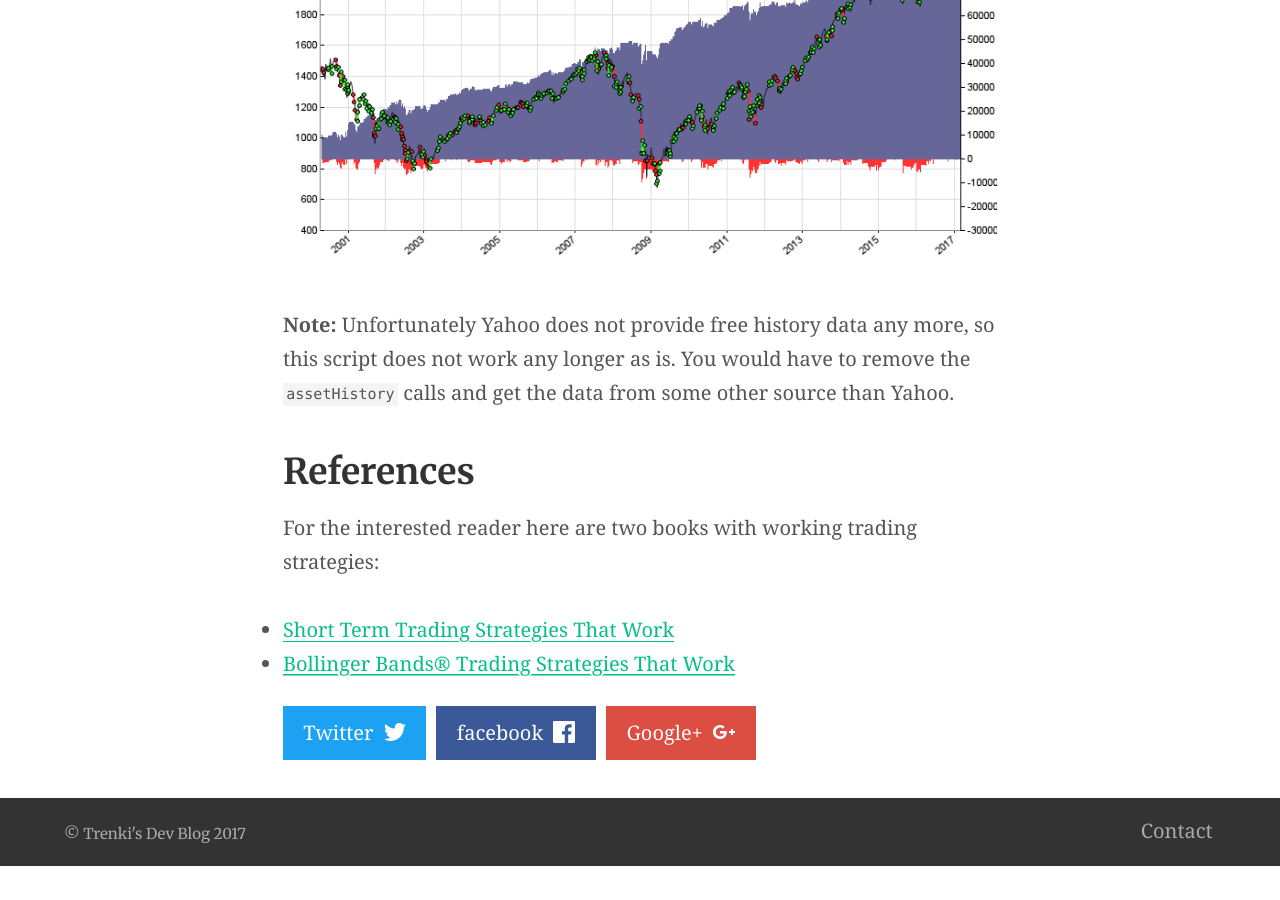
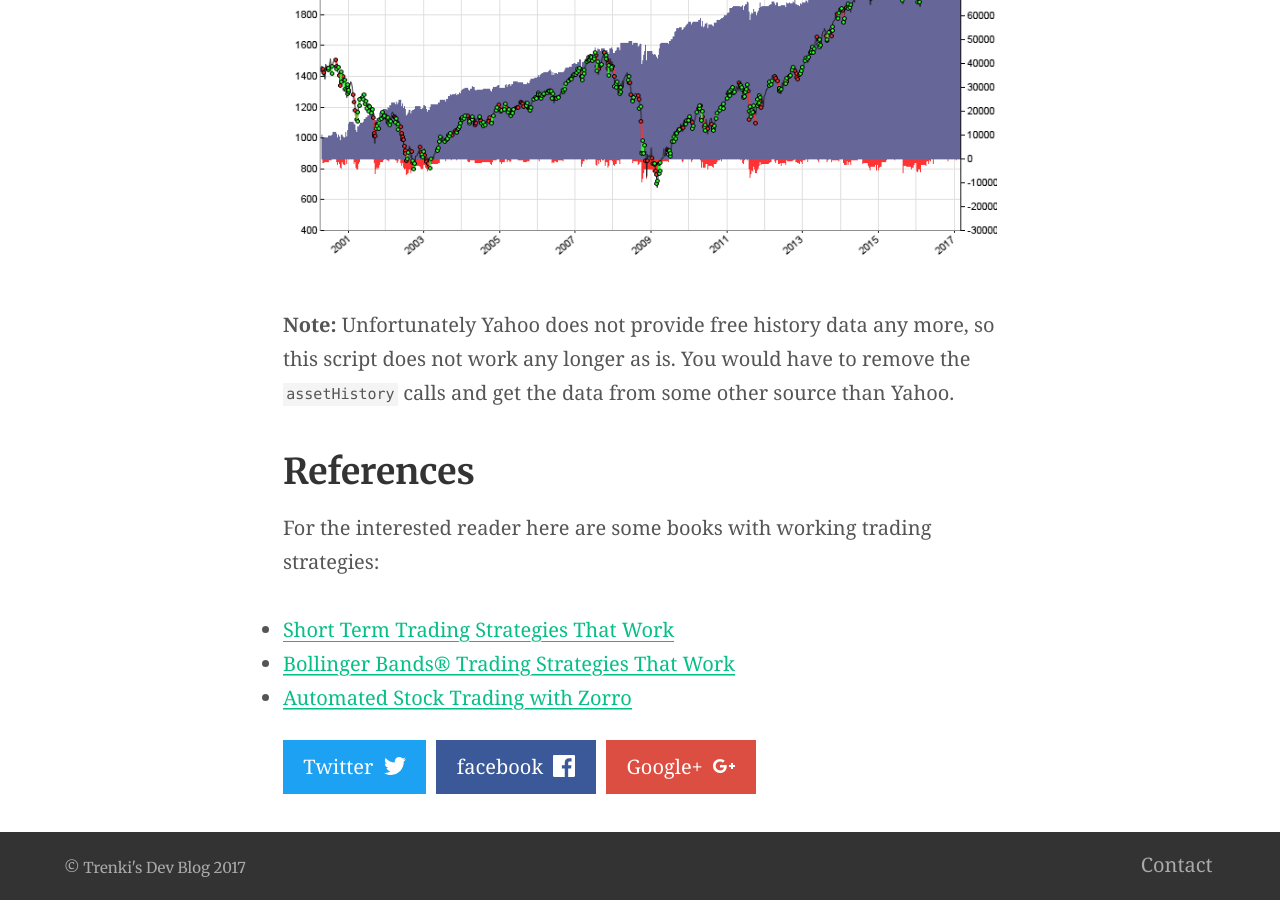
Before and after one commit to trenki2/trenki2.github.io, a Jekyll site: the page built from _posts/2017-06-04-trading-with-zorro.md, in a window 1280 px wide and 900 px high, scrolled down 3036 px. Built offline with Jekyll 4.4.1, drawn with Linux system fonts in a browser that asks for light colours; before the commit the page ends 3902 px from its top, so only the background shows below that.

Commit message:
Added link

```diff
--- a/_posts/2017-06-04-trading-with-zorro.md
+++ b/_posts/2017-06-04-trading-with-zorro.md
@@ -106,7 +106,8 @@ this script does not work any longer as is. You would have to remove the
 
 ## References
 
-For the interested reader here are two books with working trading strategies:
+For the interested reader here are some books with working trading strategies:
 
 * [Short Term Trading Strategies That Work](https://www.amazon.com/Short-Term-Trading-Strategies-Softcover/dp/1616586389/ref=sr_1_1?ie=UTF8&qid=1496579181&sr=8-1&keywords=short+term+trading+strategies+that+work)
 * [Bollinger Bands® Trading Strategies That Work](https://www.amazon.com/Bollinger-Trading-Strategies-Research-Strategy-ebook/dp/B00FQM36CQ/ref=sr_1_1?ie=UTF8&qid=1496579195&sr=8-1&keywords=bollinger+band+strategies+that+work)
+* [Automated Stock Trading with Zorro](https://www.amazon.com/Automated-Stock-Trading-Zorro-Simons-ebook/dp/B071RQXC9X/ref=sr_1_fkmr0_1?ie=UTF8&qid=1496582333&sr=8-1-fkmr0&keywords=automatic+stock+trading+with+zorro)
```
